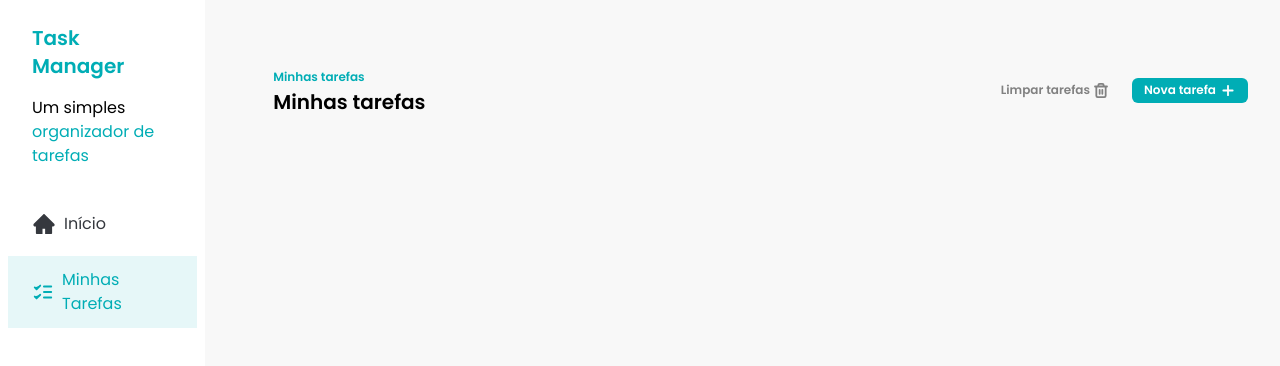
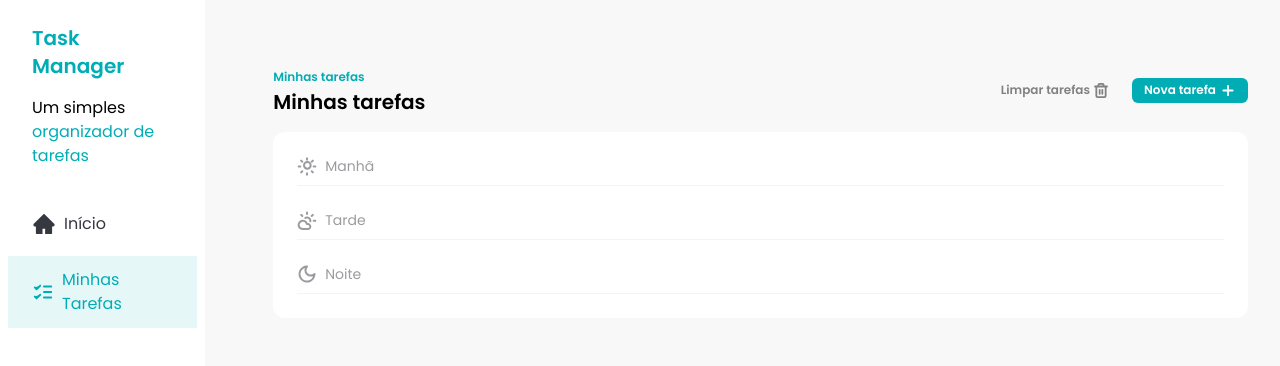
Before and after one commit to lucasbeniti/fsc-task-manager, a React (Vite) app: page / in a window 1280 px wide. Shown: the top 366 px of the page. Built offline with nearby package versions, Linux system fonts and the light colour scheme.

Commit message:
feat: add separator between tasks

```diff
--- a/src/components/Tasks.jsx
+++ b/src/components/Tasks.jsx
@@ -1,6 +1,9 @@
 import Button from "./Button";
 import TrashIcon from "../assets/icons/trash.svg?react";
 import AddIcon from "../assets/icons/add.svg?react";
+import SunIcon from "../assets/icons/sun.svg?react";
+import CloudSunIcon from "../assets/icons/cloud-sun.svg?react";
+import MoonIcon from "../assets/icons/moon.svg?react";
 
 const Tasks = () => {
   return (
@@ -24,6 +27,29 @@ const Tasks = () => {
           </Button>
         </div>
       </div>
+
+      <div className="mt-4 rounded-xl bg-white p-6">
+        <div className="space-y-3">
+          <div className="flex gap-2 border-b border-[#F4F4F5] pb-2">
+            <SunIcon />
+            <p className="text-sm text-[#9A9C9F]">Manhã</p>
+          </div>
+        </div>
+
+        <div className="my-6 space-y-3">
+          <div className="flex gap-2 border-b border-[#F4F4F5] pb-2">
+            <CloudSunIcon />
+            <p className="text-sm text-[#9A9C9F]">Tarde</p>
+          </div>
+        </div>
+
+        <div className="space-y-3">
+          <div className="flex gap-2 border-b border-[#F4F4F5] pb-2">
+            <MoonIcon />
+            <p className="text-sm text-[#9A9C9F]">Noite</p>
+          </div>
+        </div>
+      </div>
     </div>
   );
 };
```
